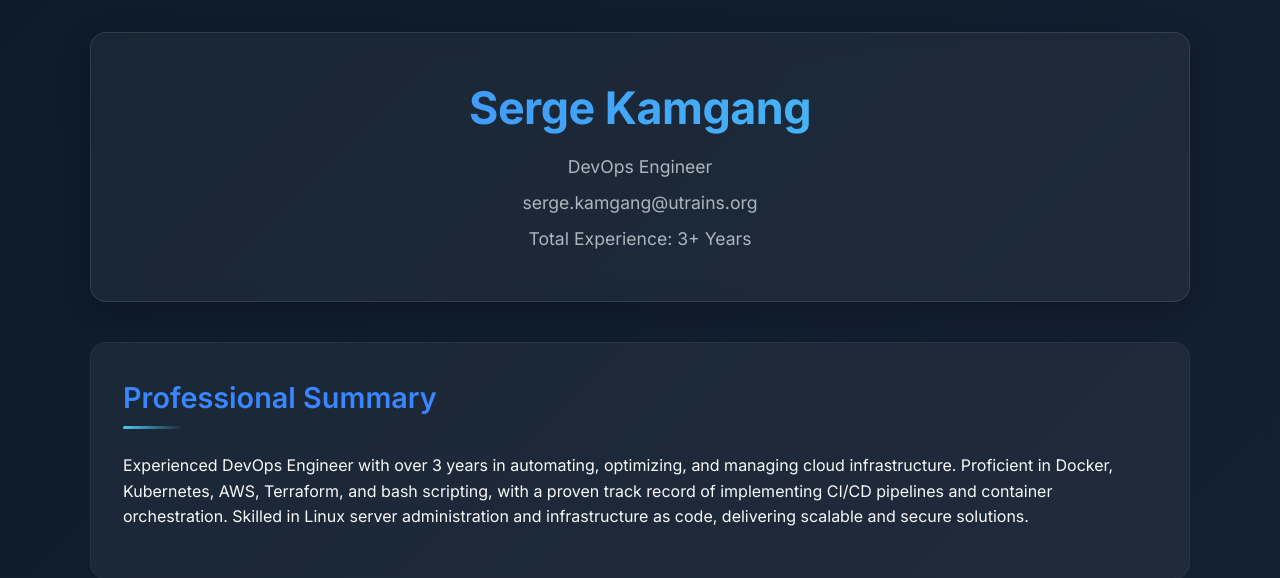
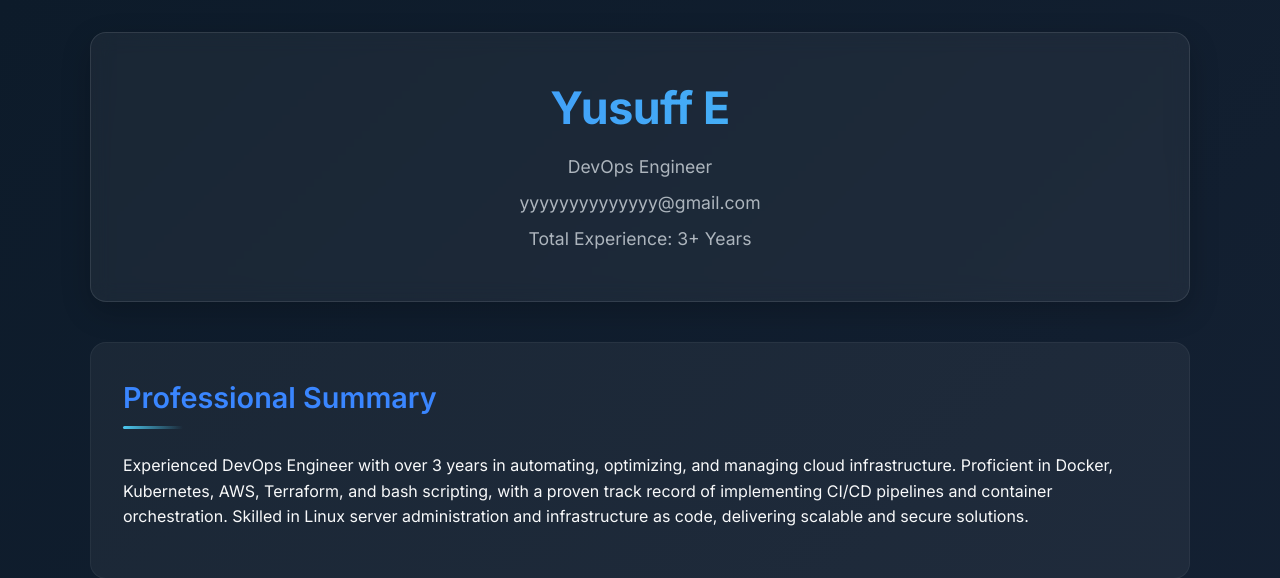
Before and after one commit to yusuff0909/resume-latest, a Flask app: page / in a window 1280 px wide. Shown: the top 578 px of the page. Run offline with Flask 3, Linux system fonts and the light colour scheme.

Commit message:
new push

```diff
--- a/templates/index.html
+++ b/templates/index.html
@@ -4,12 +4,12 @@
     <meta charset="UTF-8">
     <meta name="viewport" content="width=device-width, initial-scale=1.0, shrink-to-fit=no, viewport-fit=cover">
     <meta http-equiv="X-UA-Compatible" content="IE=edge">
-    <title>Serge K - DevOps</title>
+    <title>Yusuff E - DevOps</title>
 
     <!-- PWA Support -->
     <link rel="manifest" href="{{ url_for('static', filename='manifest.json') }}">
     <meta name="apple-mobile-web-app-capable" content="yes">
-    <meta name="apple-mobile-web-app-title" content="Serge k Portfolio">
+    <meta name="apple-mobile-web-app-title" content="Yusuff E Portfolio">
 
     <!-- Font Preloading -->
     <link rel="preload" href="https://fonts.googleapis.com/css2?family=Inter:wght@300;400;500;600;700&display=swap" as="style">
@@ -271,9 +271,9 @@
 <body>
     <div class="container">
         <header class="header">
-            <h1>Serge Kamgang</h1>
+            <h1>Yusuff E</h1>
             <p>DevOps Engineer</p>
-            <p>serge.kamgang@utrains.org</p>
+            <p>yyyyyyyyyyyyyy@gmail.com</p>
             <p>Total Experience: 3+ Years</p>
         </header>
 
```
